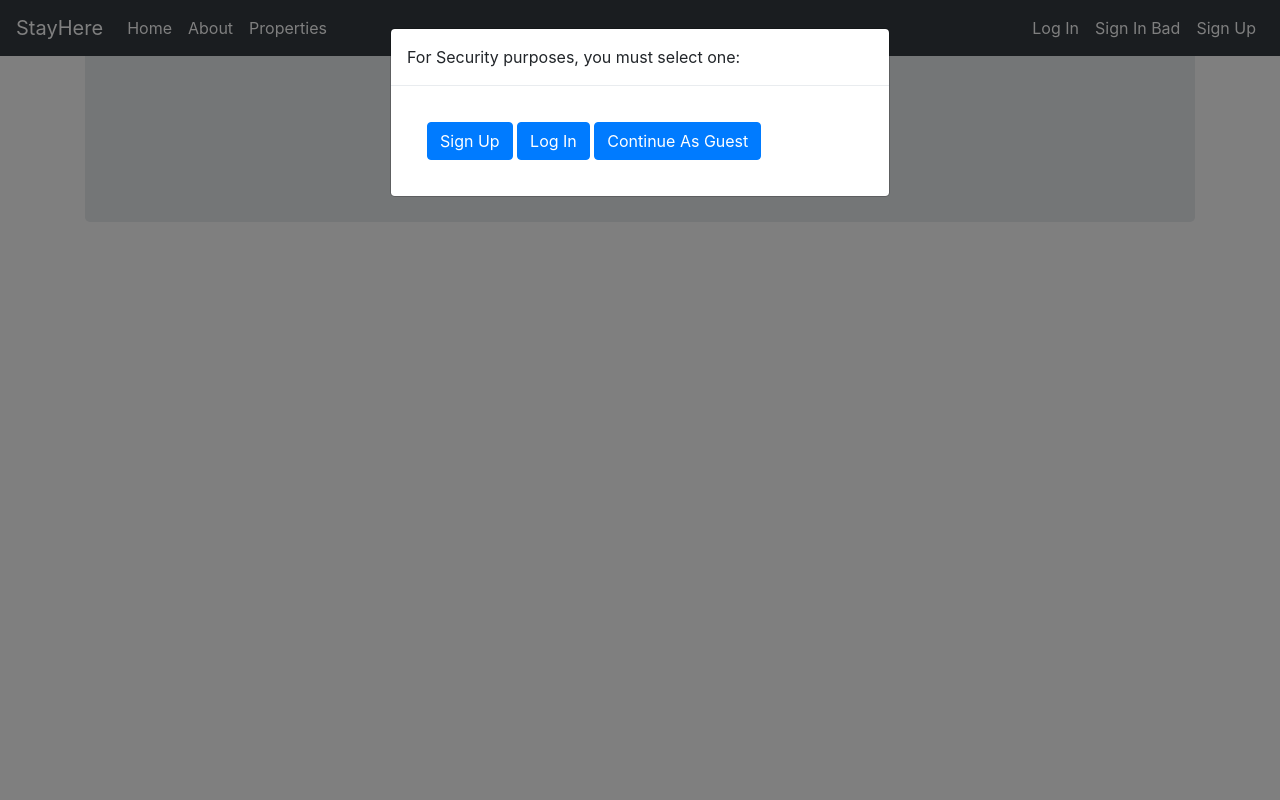
After one commit to SamanAttar/StayHere, a Flask app: page / in a window 1280 px wide. The commit adds this page. Run offline with Flask 2, Linux system fonts and the light colour scheme; tables that the repository leaves empty or names only in its code hold one stand-in row (values such as "Sample post"); some libraries are stand-ins or nearby versions.

Commit message:
Add modal to home page to force authentication option

```diff
--- /dev/null
+++ b/templates/home.html
@@ -0,0 +1,28 @@
+{% extends 'layout.html' %}
+
+{% block body %}
+
+  <div class="jumbotron text-center">
+    <h1>Welcome To StayHere</h1>
+    <button type="button" class="btn btn-primary btn-large" data-toggle="modal" data-target="#myModal">Continue</button>
+  </div>
+
+  <div class="modal fade" id="myModal" tabindex="-1" role="dialog" aria-labelledby="uploadLabel" aria-hidden="true">
+    <div class="modal-dialog">
+      <div class="modal-content">
+        <div class="modal-header">
+          For Security purposes, you must select one:
+        </div>
+        <div class="modal-body">
+          <div style="margin: 20px;">
+            <a class="btn btn-primary btn-md" href='/signup'> Sign Up</a>
+            <a class="btn btn-primary btn-md" href='/login'> Log In</a>
+            <a class="btn btn-primary btn-md" href='/searchProperties'> Continue As Guest</a>
+          </div>
+        </div>
+      </div>
+    </div>
+</div>
+
+
+{% endblock %}
--- a/templates/layout.html
+++ b/templates/layout.html
@@ -3,8 +3,15 @@
   <head>
     <meta charset="utf-8">
     <title>StayHere</title>
+    <script src="https://ajax.googleapis.com/ajax/libs/jquery/2.0.3/jquery.min.js"></script>
     <link rel="stylesheet" href="https://stackpath.bootstrapcdn.com/bootstrap/4.1.3/css/bootstrap.min.css">
+    <script src="//netdna.bootstrapcdn.com/bootstrap/3.0.2/js/bootstrap.min.js"></script>
     <link rel="icon" href="../../../../favicon.ico">
+    <script type="text/javascript">
+        $(window).on('load', function(){
+          $('#myModal').modal('show');
+        });
+</script>
   </head>
   <body>
     {% include 'includes/_navbar.html' %}
```
